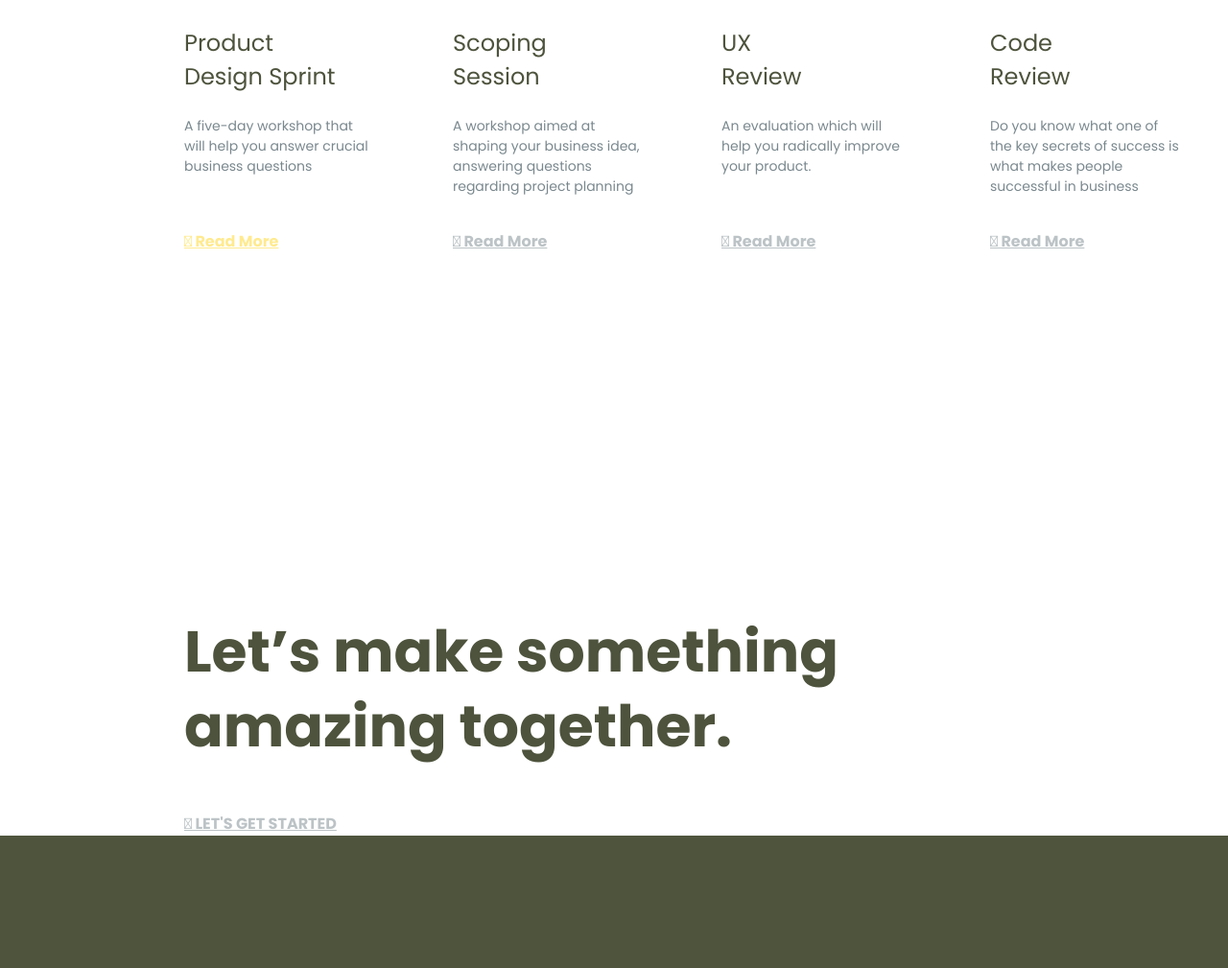
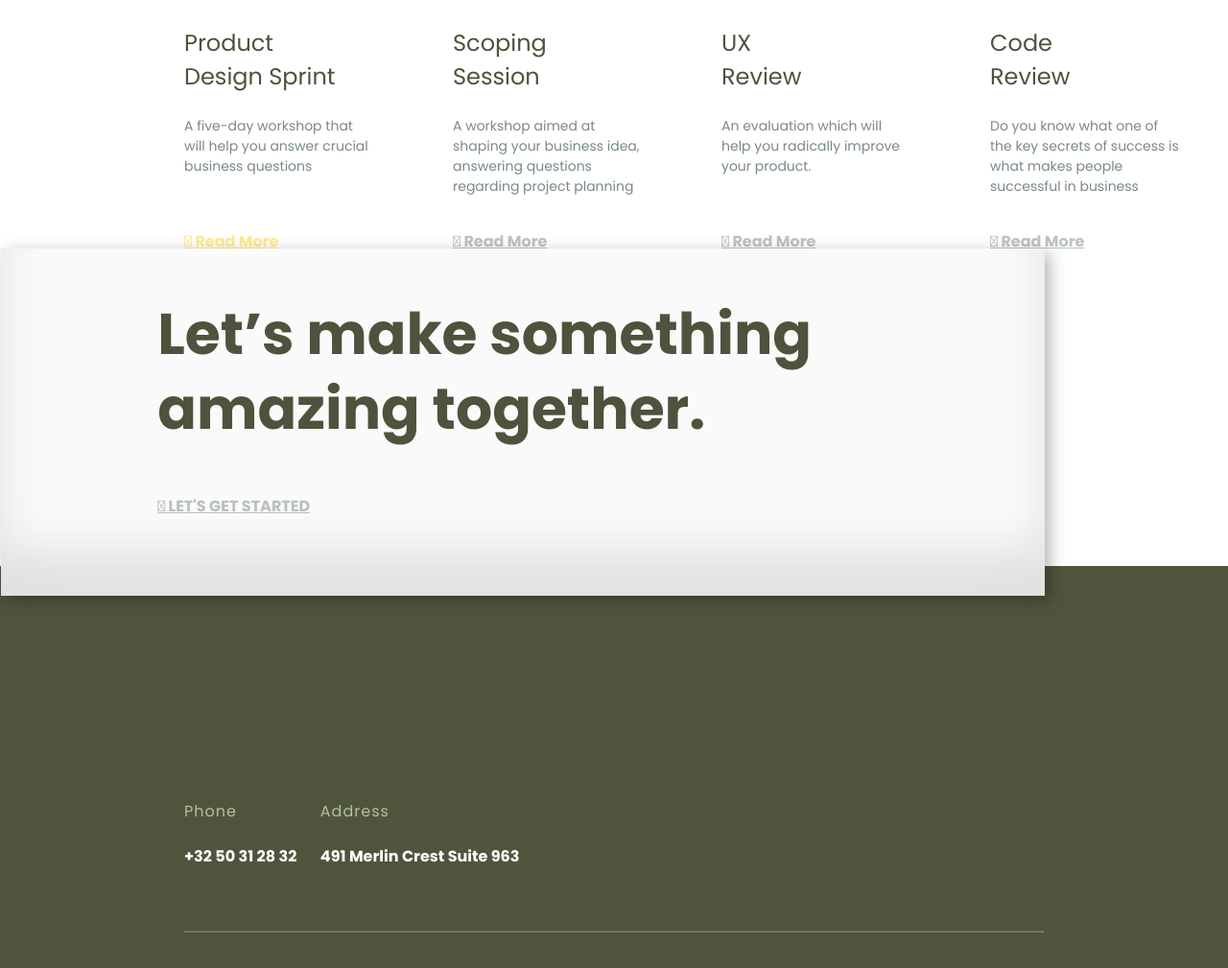
Before and after one commit to strhzy/html-site, a plain HTML site: page index.html in a window 1280 px wide. Shown: the part 1170-2179 px from the top of the page at 96% size. Drawn offline with Linux system fonts and the light colour scheme.

Commit message:
"классный коммит"

```diff
--- a/index.html
+++ b/index.html
@@ -68,7 +68,7 @@
                 </div>
             </div>
         </main>
-        <div class="vsplivashkavsplivashka">
+        <div class="popup">
             <p class="TextVS contain-new">Let’s make something amazing together.</p>
             <p class="sub-link contain-new">  LET'S GET STARTED</p>
         </div>
```
